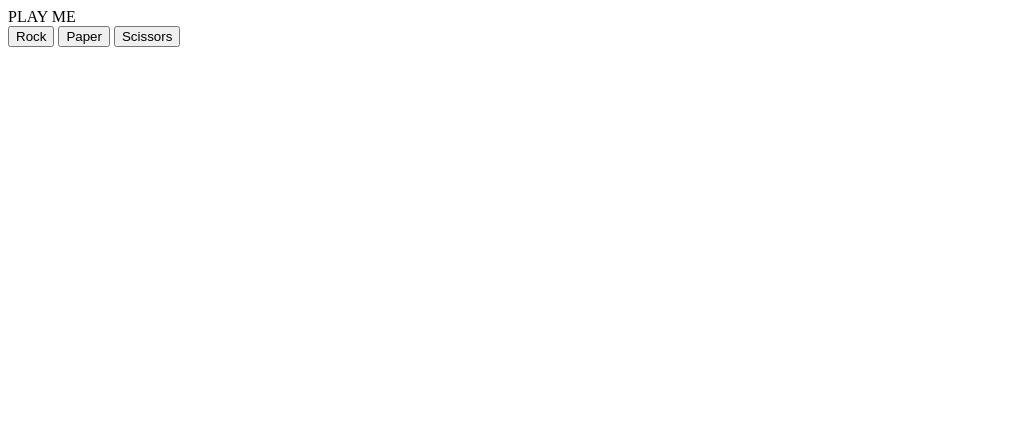
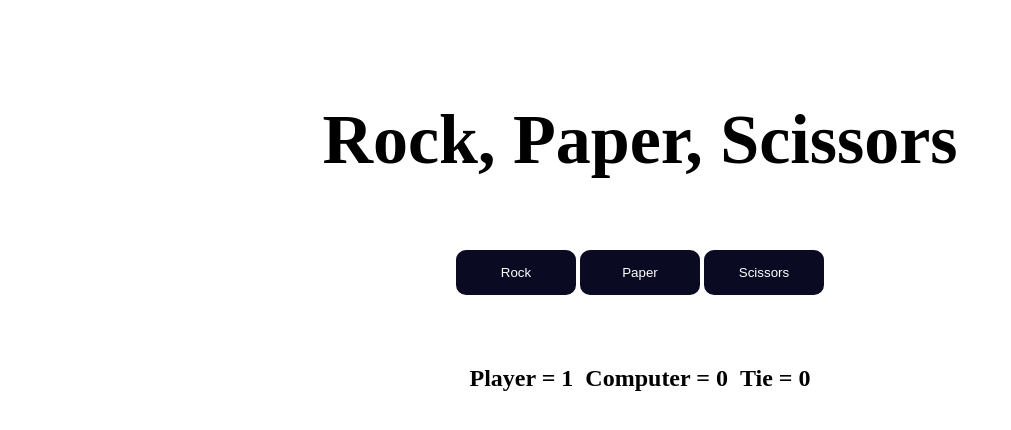
Before and after one commit to youngolol/rockpaperscissors, a plain HTML site: page rps.html in a window 1280 px wide. Both pictures are taken after a click on the button "Rock". Shown: the whole page, without its empty margins (0-1011 px from the left). Drawn offline with Linux system fonts and the light colour scheme.

Commit message:
Finish js for playround with button input. Start CSS for styling

```diff
--- a/rps.html
+++ b/rps.html
@@ -5,17 +5,23 @@
     <meta http-equiv="X-UA-Compatible" content="IE=edge">
     <meta name="viewport" content="width=device-width, initial-scale=1.0">
     <title>Rock, Paper, Scissors!</title>
-    <link rel="stylesheet" href="styles.css">
+    <link rel="stylesheet" href="style.css">
   </head>
   <body>
-    <div class="header">
-      PLAY ME
+    <div class="headermain">
+      Rock, Paper, Scissors
     </div>
     <div id="choices">
-      <button id="rock" value="rock" onclick="handleButtonClick(event)">Rock</button>
-      <button id="paper" value="paper" onclick="handleButtonClick(event)">Paper</button>
-      <button id="scissors" value="scissors" onclick="handleButtonClick(event)">Scissors</button>
+      <button class="game" id="rock" value="rock" onclick="handleButtonClick(event)">Rock</button>
+      <button class="game" id="paper" value="paper" onclick="handleButtonClick(event)">Paper</button>
+      <button class="game" id="scissors" value="scissors" onclick="handleButtonClick(event)">Scissors</button>
     </div>
+    <div class="board" id="score_board">
+      <h2 id="player_score">Player = 0</h2>
+      <h2 id="computer_score">Computer = 0</h2>
+      <h2 id="tie_score">Tie = 0</h2>
+    </div>
+
     <script src="./rps.js">
 
     </script>
--- a/rps.js
+++ b/rps.js
@@ -1,49 +1,68 @@
 function numberGenerator(max) {
-    let num = Math.floor((Math.random() * max) + 1);
+  let num = Math.floor(Math.random() * max + 1);
   return num;
-};
+}
 
 function getComputerChoice() {
-let randomNum = numberGenerator(3)
-if (randomNum === 3){
+  let randomNum = numberGenerator(3);
+  if (randomNum === 3) {
     return "rock";
-} else if (randomNum === 2){
+  } else if (randomNum === 2) {
     return "paper";
-} else if (randomNum === 1){
+  } else if (randomNum === 1) {
     return "scissors";
+  }
+}
+
+let player_score = 0;
+let computer_score = 0;
+let tie_score = 0;
+
+const handleButtonClick = (event) => {
+  let playRoundResult = playRound(event.target.value, getComputerChoice());
+  if (playRoundResult === "player") {
+    player_score++;
+    document.getElementById(
+      "player_score"
+    ).innerText = `Player = ${player_score}`;
+  } else if (playRoundResult === "computer") {
+    computer_score++;
+    document.getElementById(
+      "computer_score"
+    ).innerText = `Computer = ${computer_score}`;
+  } else if (playRoundResult === "tie") {
+    tie_score++;
+    document.getElementById("tie_score").innerText = `Tie = ${tie_score}`;
   }
 };
 
-const handleButtonClick = (event) => {
-  console.log(playRound(event.target.value, getComputerChoice()));
-}
+// initialize counter
 
 function playRound(playerSelection, computerSelection) {
-if (computerSelection === playerSelection){
+  if (computerSelection === playerSelection) {
     return "tie";
-} else if (playerSelection === 'rock'){
-    if (computerSelection === 'paper') {
+  } else if (playerSelection === "rock") {
+    if (computerSelection === "paper") {
       return "computer";
     } else {
       return "player";
     }
-} else if (playerSelection === 'paper'){
-    if (computerSelection === 'rock') {
+  } else if (playerSelection === "paper") {
+    if (computerSelection === "rock") {
       return "player";
     } else {
       return "computer";
     }
-} else if (playerSelection === 'scissors'){
-    if (computerSelection === 'rock') {
+  } else if (playerSelection === "scissors") {
+    if (computerSelection === "rock") {
       return "computer";
     } else {
       return "player";
     }
   }
-};
+}
 
 // console.log(playRound(playerSelection, computerSelection));
-
 
 // function game(playRound){
 // let oneWinner = {};
--- /dev/null
+++ b/style.css
@@ -0,0 +1,40 @@
+body{
+    display: flex;
+    justify-content: center;
+    align-items: center;
+    flex-direction: column;
+    margin-top: 100px;
+    gap: 50px;
+}
+
+.headermain {
+    font-weight: bold;
+    font-size: 70px;
+    padding-bottom: 20px;
+}
+
+.game {
+    top:50%;
+    background-color:#0a0a23;
+    color: #fff;
+    border:none;
+    border-radius:10px;
+    padding:15px;
+    min-height:30px;
+    min-width: 120px;
+  }
+
+.game:hover {background-color: #3e8e41}
+
+.game:active {
+    background-color: #3e8e41;
+    box-shadow: 0 5px #666;
+    transform: translateY(4px);
+}
+
+.board {
+    display: flex;
+    justify-content: space-evenly;
+    flex-direction: row;
+    gap: 12px;
+}
```
Also changed, not shown: 1 other file. Lines whose indentation alone changed are shown as unchanged.
